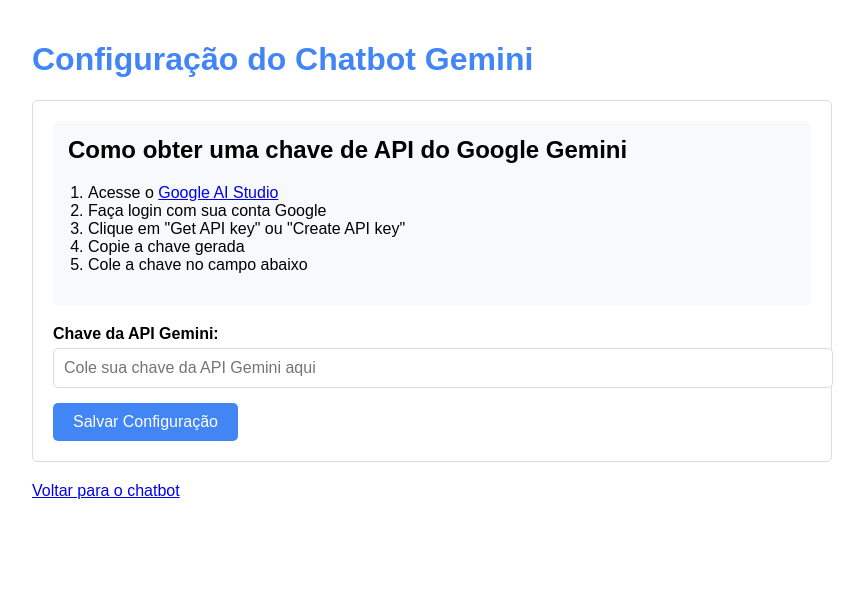
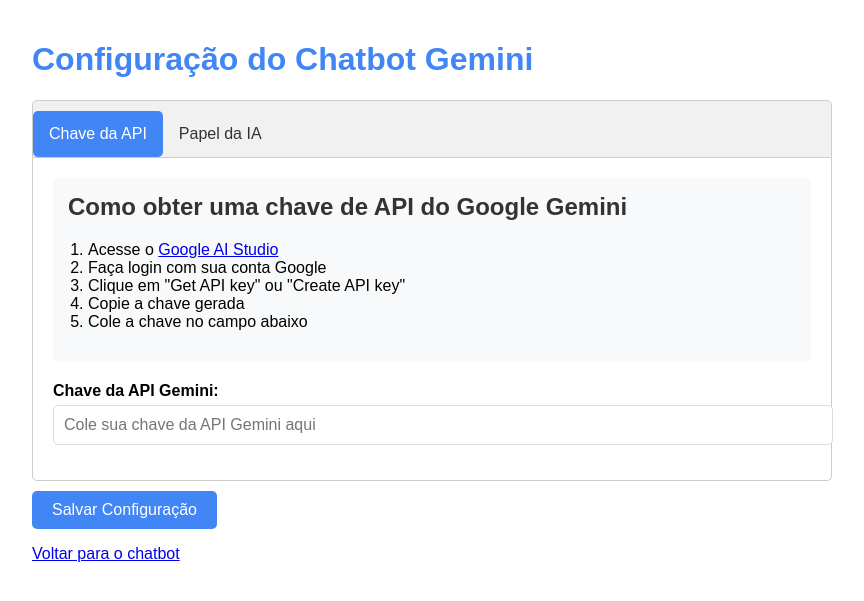
Before and after one commit to thiagocancan/ChatBot, a PHP site: page /templates/setup.php in a window 1280 px wide. Shown: the top 601 px of the page, without its empty margins (208-1072 px from the left). Run offline with PHP 8.4, Linux system fonts and the light colour scheme.

Commit message:
Add AI role configuration and update chatbot initialization
- Introduced ai_role.txt for defining the chatbot's role.
- Updated the Chatbot class to accept an AI role during initialization.
- Modified process.php to retrieve and use the AI role.
- Added .env.example for environment variable configuration.
- Updated README with instructions for setting up the AI role.
- Added CSS files for styling the chatbot interface.

```diff
--- a/GeminiClient.php
+++ b/GeminiClient.php
@@ -5,7 +5,7 @@
 class GeminiClient {
     private $apiKey;
     private $apiEndpoint;
-    private $model = 'gemini-1.5-pro'; // Using Gemini 1.5 Pro model
+    private $model = 'gemini-1.5-flash'; // Default model
 
     /**
      * Constructor
@@ -82,7 +82,9 @@ class GeminiClient {
         $responseData = json_decode($response, true);
 
         // Add debug logging
-        error_log('Gemini API Response: ' . print_r($responseData, true));
+        if (defined('DEBUG_MODE') && DEBUG_MODE) {
+            error_log('Gemini API Response: ' . print_r($responseData, true));
+        }
 
         // Check for API errors
         if (isset($responseData['error'])) {
--- a/config.php
+++ b/config.php
@@ -24,6 +24,29 @@ function getGeminiApiKey() {
     return $apiKey;
 }
 
+// AI Role configuration
+function getAIRole() {
+    // First check for environment variable
+    $role = getenv('AI_ROLE');
+
+    // If not found, check for a session variable
+    if (!$role && isset($_SESSION['AI_ROLE'])) {
+        $role = $_SESSION['AI_ROLE'];
+    }
+
+    // If still not found or empty, load from file
+    if (!$role) {
+        $roleFile = __DIR__ . '/ai_role.txt';
+        if (file_exists($roleFile)) {
+            $role = file_get_contents($roleFile);
+        } else {
+            $role = 'Você é um assistente de um marketplace.'; // Default empty role
+        }
+    }
+
+    return $role;
+}
+
 // Application configuration
 define('DEBUG_MODE', getenv('DEBUG_MODE') === 'true');
 define('MAX_HISTORY', getenv('MAX_HISTORY') ? (int)getenv('MAX_HISTORY') : 10);
--- a/setup.php
+++ /dev/null
@@ -1,127 +0,0 @@
-<?php
-// Start session if not already started
-if (session_status() === PHP_SESSION_NONE) {
-    session_start();
-}
-
-// Check if form was submitted
-if ($_SERVER['REQUEST_METHOD'] === 'POST' && isset($_POST['api_key'])) {
-    // Store API key in session
-    $_SESSION['GEMINI_API_KEY'] = $_POST['api_key'];
-
-    // Redirect to index page
-    header('Location: index.php');
-    exit;
-}
-
-// Check if we should show success message
-$setupComplete = isset($_GET['setup']) && $_GET['setup'] === 'complete';
-?>
-<!DOCTYPE html>
-<html lang="en">
-<head>
-    <meta charset="UTF-8">
-    <meta name="viewport" content="width=device-width, initial-scale=1.0">
-    <title>Configuração do Chatbot Gemini</title>
-    <style>
-        body {
-            font-family: Arial, sans-serif;
-            max-width: 800px;
-            margin: 0 auto;
-            padding: 20px;
-        }
-        .setup-container {
-            border: 1px solid #ddd;
-            border-radius: 5px;
-            padding: 20px;
-            margin-bottom: 20px;
-        }
-        h1 {
-            color: #4285F4; /* Google blue color */
-        }
-        .form-group {
-            margin-bottom: 15px;
-        }
-        label {
-            display: block;
-            margin-bottom: 5px;
-            font-weight: bold;
-        }
-        input[type="text"] {
-            width: 100%;
-            padding: 10px;
-            border: 1px solid #ddd;
-            border-radius: 5px;
-            font-size: 16px;
-        }
-        button {
-            padding: 10px 20px;
-            background-color: #4285F4; /* Google blue color */
-            color: white;
-            border: none;
-            border-radius: 5px;
-            cursor: pointer;
-            font-size: 16px;
-        }
-        button:hover {
-            background-color: #3367D6; /* Darker Google blue */
-        }
-        .alert {
-            padding: 15px;
-            border-radius: 5px;
-            margin-bottom: 20px;
-        }
-        .alert-success {
-            background-color: #d4edda;
-            color: #155724;
-            border: 1px solid #c3e6cb;
-        }
-        .instructions {
-            background-color: #f8f9fa;
-            padding: 15px;
-            border-radius: 5px;
-            margin-bottom: 20px;
-        }
-        .instructions h2 {
-            margin-top: 0;
-        }
-        .instructions ol {
-            padding-left: 20px;
-        }
-    </style>
-</head>
-<body>
-    <h1>Configuração do Chatbot Gemini</h1>
-
-    <?php if ($setupComplete): ?>
-    <div class="alert alert-success">
-        Configuração concluída com sucesso! Seu chatbot está pronto para uso.
-    </div>
-    <?php endif; ?>
-
-    <div class="setup-container">
-        <div class="instructions">
-            <h2>Como obter uma chave de API do Google Gemini</h2>
-            <ol>
-                <li>Acesse o <a href="https://makersuite.google.com/app/apikey" target="_blank">Google AI Studio</a></li>
-                <li>Faça login com sua conta Google</li>
-                <li>Clique em "Get API key" ou "Create API key"</li>
-                <li>Copie a chave gerada</li>
-                <li>Cole a chave no campo abaixo</li>
-            </ol>
-        </div>
-
-        <form method="post" action="">
-            <div class="form-group">
-                <label for="api_key">Chave da API Gemini:</label>
-                <input type="text" id="api_key" name="api_key" placeholder="Cole sua chave da API Gemini aqui" required>
-            </div>
-            <button type="submit">Salvar Configuração</button>
-        </form>
-    </div>
-
-    <p>
-        <a href="index.php">Voltar para o chatbot</a>
-    </p>
-</body>
-</html>
--- /dev/null
+++ b/static/css/setup.css
@@ -0,0 +1,119 @@
+body {
+    font-family: Arial, sans-serif;
+    max-width: 800px;
+    margin: 0 auto;
+    padding: 20px;
+}
+
+.setup-container {
+    border: 1px solid #ddd;
+
+    border-radius: 5px;
+    padding: 20px;
+    margin-bottom: 20px;
+}
+h1, h2 {
+    color: #4285F4; /* Google blue color */
+}
+
+.form-group {
+    margin-bottom: 15px;
+}
+
+label {
+    display: block;
+    margin-bottom: 5px;
+    font-weight: bold;
+}
+
+input[type="text"], textarea {
+    width: 100%;
+    padding: 10px;
+    border: 1px solid #ddd;
+    border-radius: 5px;
+    font-size: 16px;
+}
+
+textarea {
+    height: 150px;
+    font-family: Arial, sans-serif;
+}
+
+button {
+    padding: 10px 20px;
+    background-color: #4285F4; /* Google blue color */
+    color: white;
+    border: none;
+    border-radius: 5px;
+    cursor: pointer;
+    font-size: 16px;
+    margin-top : 10px;
+}
+
+button:hover {
+    background-color: #3367D6; /* Darker Google blue */
+}
+
+.alert {
+    padding: 15px;
+    border-radius: 5px;
+    margin-bottom: 20px;
+}
+
+.alert-success {
+    background-color: #d4edda;
+    color: #155724;
+    border: 1px solid #c3e6cb;
+}
+
+.instructions {
+    background-color: #f8f9fa;
+    padding: 15px;
+    border-radius: 5px;
+    margin-bottom: 20px;
+}
+
+.instructions h2 {
+    margin-top: 0;
+    color: #333;
+}
+
+.instructions ol {
+    padding-left: 20px;
+}
+
+.tab {
+    overflow: hidden;
+    border: 1px solid #ccc;
+    background-color: #f1f1f1;
+    border-radius: 5px 5px 0 0;
+}
+
+.tab button {
+    background-color: inherit;
+    float: left;
+    border: none;
+    outline: none;
+    cursor: pointer;
+    padding: 14px 16px;
+    transition: 0.3s;
+    font-size: 16px;
+    color: #333;
+}
+
+.tab button:hover {
+    background-color: #ddd;
+}
+
+.tab button.active {
+    background-color: #4285F4;
+    color: white;
+}
+
+.tabcontent {
+    display: none;
+    padding: 20px;
+    border: 1px solid #ccc;
+    border-top: none;
+    border-radius: 0 0 5px 5px;
+}
--- /dev/null
+++ b/templates/setup.php
@@ -0,0 +1,131 @@
+<?php
+// Start session if not already started
+if (session_status() === PHP_SESSION_NONE) {
+    session_start();
+}
+
+// Load config to get default role
+require_once '../config.php';
+$defaultRole = getAIRole();
+
+// Check if form was submitted
+if ($_SERVER['REQUEST_METHOD'] === 'POST') {
+    // Store API key in session if provided
+    if (isset($_POST['api_key']) && !empty($_POST['api_key'])) {
+        $_SESSION['GEMINI_API_KEY'] = $_POST['api_key'];
+    }
+
+    // Store AI role in session if provided
+    if (isset($_POST['ai_role'])) {
+        $_SESSION['AI_ROLE'] = $_POST['ai_role'];
+
+        // Clear chat history to apply new role
+        $_SESSION['chat_history'] = [];
+    }
+
+    // Redirect to index page
+    header('Location: ../index.php');
+    exit;
+}
+
+// Check if we should show success message
+$setupComplete = isset($_GET['setup']) && $_GET['setup'] === 'complete';
+
+// Get current API key if exists
+$currentApiKey = '';
+if (isset($_SESSION['GEMINI_API_KEY'])) {
+    $currentApiKey = $_SESSION['GEMINI_API_KEY'];
+}
+
+// Get current AI role if exists
+$currentRole = '';
+if (isset($_SESSION['AI_ROLE'])) {
+    $currentRole = $_SESSION['AI_ROLE'];
+} else {
+    $currentRole = $defaultRole;
+}
+?>
+<!DOCTYPE html>
+<html lang="en">
+<head>
+    <meta charset="UTF-8">
+    <meta name="viewport" content="width=device-width, initial-scale=1.0">
+    <title>Configuração do Chatbot Gemini</title>
+    <link rel="stylesheet" href="../static/css/setup.css">
+</head>
+<body>
+    <h1>Configuração do Chatbot Gemini</h1>
+
+    <?php if ($setupComplete): ?>
+    <div class="alert alert-success">
+        Configuração concluída com sucesso! Seu chatbot está pronto para uso.
+    </div>
+    <?php endif; ?>
+
+    <div class="tab">
+        <button class="tablinks active" onclick="openTab(event, 'ApiKeyTab')">Chave da API</button>
+        <button class="tablinks" onclick="openTab(event, 'RoleTab')">Papel da IA</button>
+    </div>
+
+    <form method="post" action="">
+        <div id="ApiKeyTab" class="tabcontent" style="display: block;">
+            <div class="instructions">
+                <h2>Como obter uma chave de API do Google Gemini</h2>
+                <ol>
+                    <li>Acesse o <a href="https://makersuite.google.com/app/apikey" target="_blank">Google AI Studio</a></li>
+                    <li>Faça login com sua conta Google</li>
+                    <li>Clique em "Get API key" ou "Create API key"</li>
+                    <li>Copie a chave gerada</li>
+                    <li>Cole a chave no campo abaixo</li>
+                </ol>
+            </div>
+
+            <div class="form-group">
+                <label for="api_key">Chave da API Gemini:</label>
+                <input type="text" id="api_key" name="api_key" placeholder="Cole sua chave da API Gemini aqui" value="<?php echo htmlspecialchars($currentApiKey); ?>">
+            </div>
+        </div>
+
+        <div id="RoleTab" class="tabcontent">
+            <div class="instructions">
+                <h2>Definir o Papel da IA</h2>
+                <p>Aqui você pode definir como a IA deve se comportar. Este texto será usado como uma instrução inicial para orientar as respostas da IA.</p>
+                <p>Para um bot de atendimento de marketplace, recomendamos incluir:</p>
+                <ul>
+                    <li>Descrição do papel (atendente de marketplace)</li>
+                    <li>Tipos de perguntas que pode responder (produtos, pedidos, devoluções, etc.)</li>
+                    <li>Tom de voz (cordial, profissional, etc.)</li>
+                    <li>Limitações (não inventar informações sobre produtos específicos)</li>
+                </ul>
+            </div>
+
+            <div class="form-group">
+                <label for="ai_role">Papel da IA:</label>
+                <textarea id="ai_role" name="ai_role" placeholder="Defina o papel da IA aqui..."><?php echo htmlspecialchars($currentRole); ?></textarea>
+            </div>
+        </div>
+
+        <button type="submit">Salvar Configuração</button>
+    </form>
+
+    <p>
+        <a href="../index.php">Voltar para o chatbot</a>
+    </p>
+
+    <script>
+        function openTab(evt, tabName) {
+            var i, tabcontent, tablinks;
+            tabcontent = document.getElementsByClassName("tabcontent");
+            for (i = 0; i < tabcontent.length; i++) {
+                tabcontent[i].style.display = "none";
+            }
+            tablinks = document.getElementsByClassName("tablinks");
+            for (i = 0; i < tablinks.length; i++) {
+                tablinks[i].className = tablinks[i].className.replace(" active", "");
+            }
+            document.getElementById(tabName).style.display = "block";
+            evt.currentTarget.className += " active";
+        }
+    </script>
+</body>
+</html>
```
Also changed, not shown: Chatbot.php (+25 -1 lines), index.php (+26 -105 lines), process.php (+5 -2 lines), static/css/index.css (added, +80 -0 lines), 4 other files.
